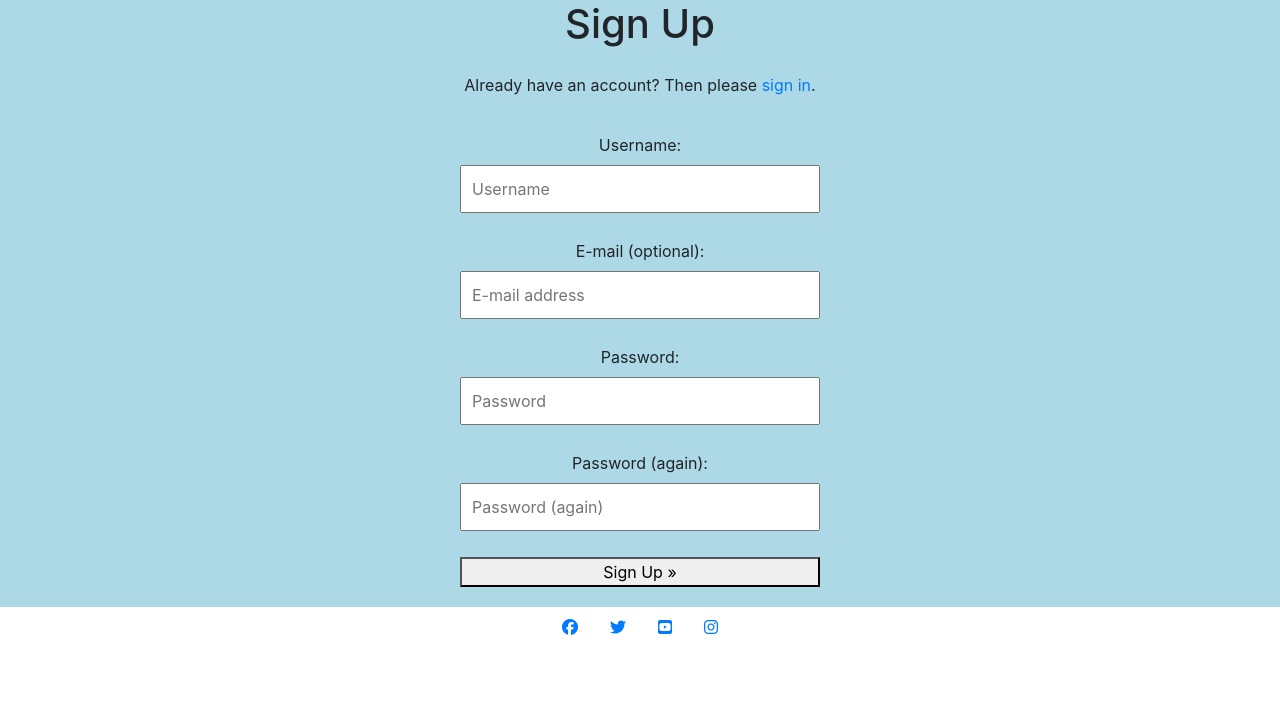
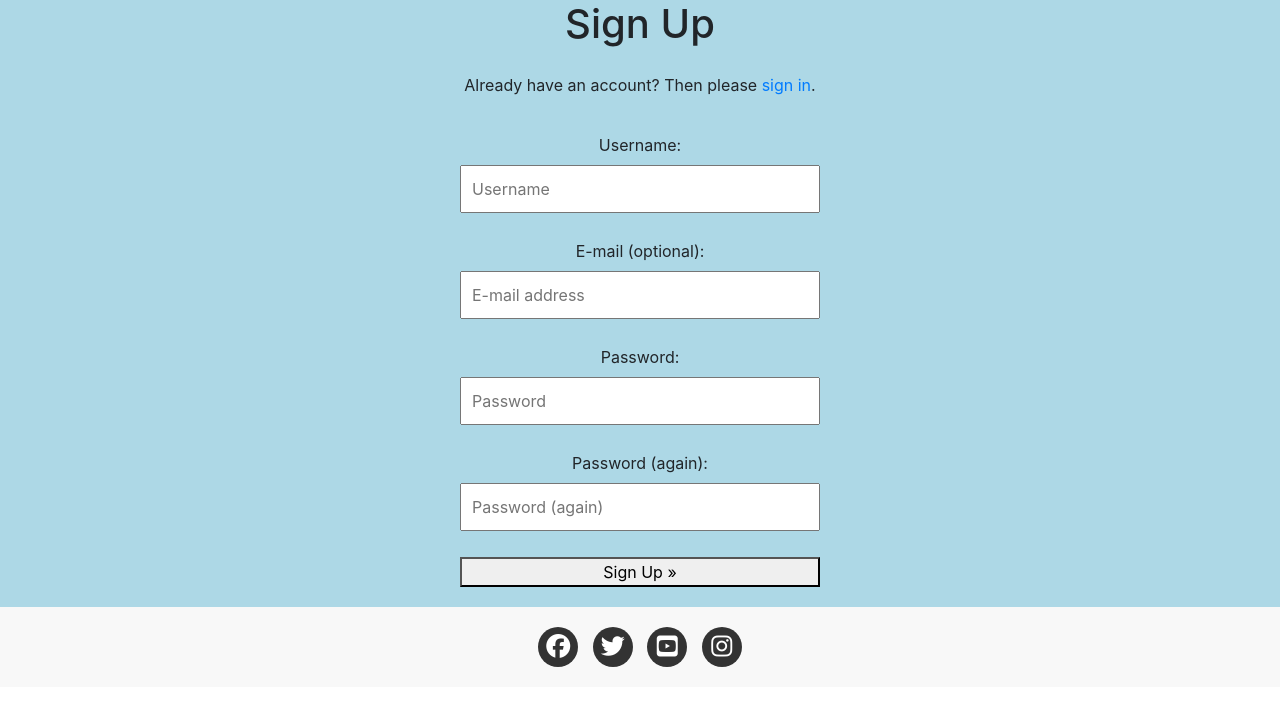
Before and after one commit to RichBurman/Project_4, a Django app: page /accounts/signup/ in a window 1280 px wide. Shown: the part 57-776 px from the top of the page. Run offline with Django 3.2, Linux system fonts and the light colour scheme; tables that the repository leaves empty hold one stand-in row (values such as "Sample post"); some libraries are stand-ins or nearby versions.

Commit message:
Add styling for footer

```diff
--- a/static/css/style.css
+++ b/static/css/style.css
@@ -1,9 +1,7 @@
+/* Style for main */
+
 main {
     background-color: lightblue
-}
-
-.form-style {
-    margin: 10px
 }
 
 .container {
@@ -14,6 +12,12 @@ main {
     margin-bottom: 25px;
 }
 
+
+/* Style for forms */
+.form-style {
+    margin: 10px
+}
+
 .login button {
     margin-bottom: 25px
 }
@@ -21,7 +25,6 @@ main {
 .signup {
     display: flex;
     flex-direction: column;
-
     padding: 20px;
     max-width: 400px;
     margin: 0 auto;
@@ -36,6 +39,41 @@ main {
     margin-bottom: 10px;
 }
 
-/* .input-group {
-    width: 100%
-} */
+/* footer style */
+
+footer {
+    background-color: #f8f8f8;
+    padding: 20px 0;
+    text-align: center;
+}
+
+.social-links {
+    list-style: none;
+    padding: 0;
+    margin: 0;
+}
+
+.social-links li {
+    display: inline-block;
+    margin-right: 10px;
+}
+
+.social-links li:last-child {
+    margin-right: 0;
+}
+
+.social-links a {
+    display: inline-block;
+    background-color: #333;
+    color: #fff;
+    font-size: 24px;
+    width: 40px;
+    height: 40px;
+    line-height: 40px;
+    text-align: center;
+    border-radius: 50%;
+}
+
+.social-links a:hover {
+    background-color: #4267b2;
+}
--- a/templates/base.html
+++ b/templates/base.html
@@ -63,23 +63,23 @@
     <main>{% block content %} {% endblock content %}</main>
 
     <footer>
-        <div>
-            <ul class="nav justify-content-center">
-                <li class="nav-item">
-                    <a class = "nav-link" href="https://www.facebook.com" target="_blank" rel="noopener"
+        <div class=""footer-content>
+            <ul class="social-links">
+                <li>
+                    <a  href="https://www.facebook.com" target="_blank" rel="noopener"
                         aria-label="Visit our Facebook Page (opens in a new tab)"><i class="fa-brands fa-facebook"></i></a>
                 </li>
-                <li class="nav-item">
-                    <a class = "nav-link" href="https://www.twitter.com" target="_blank" rel="noopener"
+                <li>
+                    <a href="https://www.twitter.com" target="_blank" rel="noopener"
                         aria-label="Visit our Twitter Page (opens in a new tab)"><i class="fa-brands fa-twitter"></i></a>
                 </li>
-                <li class="nav-item">
-                    <a class = "nav-link" href="https://www.youtube.com" target="_blank" rel="noopener"
+                <li>
+                    <a href="https://www.youtube.com" target="_blank" rel="noopener"
                         aria-label="Visit our Youtube Page (opens in a new tab)"><i
                             class="fa-brands fa-square-youtube"></i></a>
                 </li>
-                <li class="nav-item">
-                    <a class = "nav-link" href="https://www.instagram.com" target="_blank" rel="noopener"
+                <li>
+                    <a href="https://www.instagram.com" target="_blank" rel="noopener"
                         aria-label="Visit our Instagram Page (opens in a new tab)"><i
                             class="fa-brands fa-instagram"></i></a>
                 </li>
```
